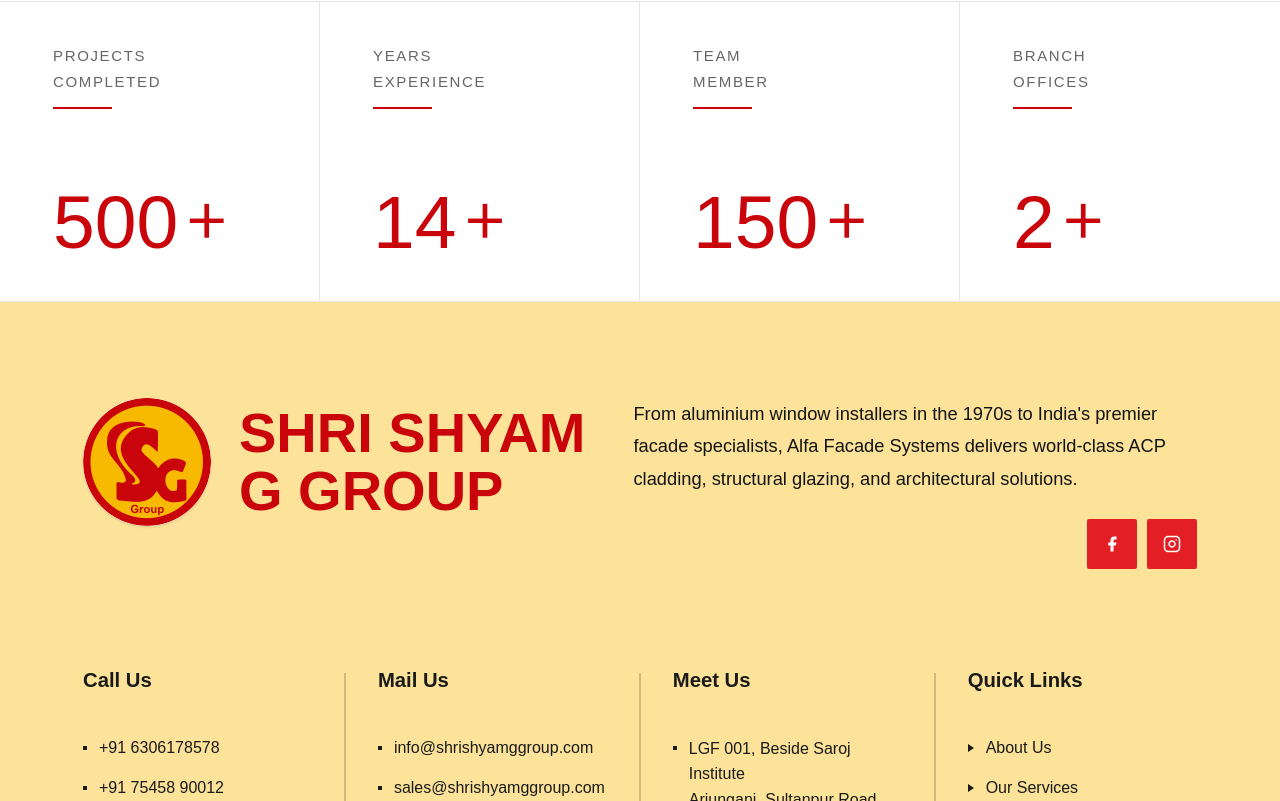
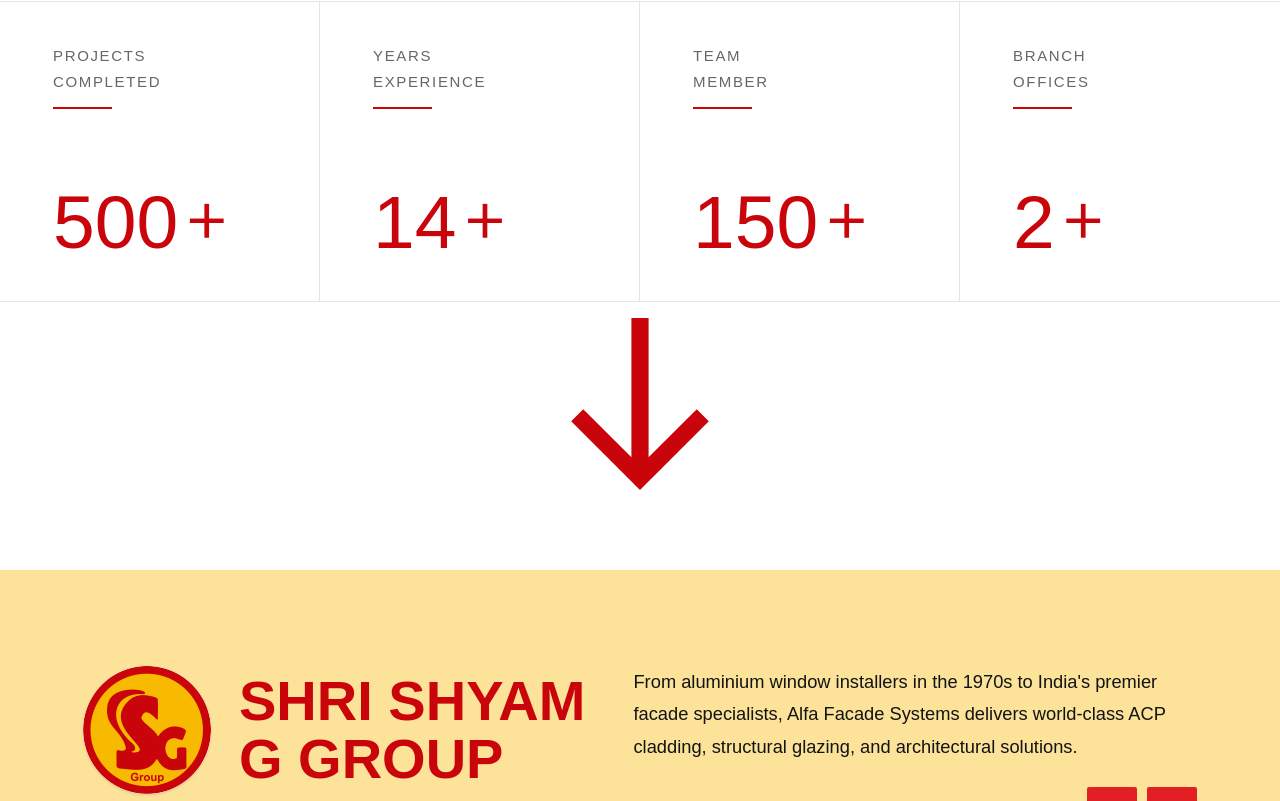
Before and after one commit to x64Mayank/client-site-01, a React (Vite) app: page /services in a window 1280 px wide. Shown: the part 1260-2061 px from the top of the page. Built offline with nearby package versions, Linux system fonts and the light colour scheme; a web font is replaced by a local one.

Commit message:
feat: add LargeArrowDown component to ServicesPage and apply bottom margin to StatsSection

```diff
--- a/src/components/Hero/StatsSection.jsx
+++ b/src/components/Hero/StatsSection.jsx
@@ -45,7 +45,7 @@ const stats = [
 
 const StatsSection = () => {
   return (
-    <section className="w-full border-y border-black/10">
+    <section className="w-full mb-4 border-y border-black/10">
       <div className="grid grid-cols-1 sm:grid-cols-2 lg:grid-cols-4 max-w-[1920px] mx-auto">
         {stats.map((item, index) => (
           <div
--- /dev/null
+++ b/src/components/LargeArrowDown.jsx
@@ -0,0 +1,20 @@
+import React from 'react';
+
+const LargeArrowDown = () => {
+  return (
+    <section className="w-full pt-0 pb-12 lg:pb-20 flex justify-center items-center">
+      <div className="text-brand-secondary hover:translate-y-4 transition-transform duration-500 cursor-pointer">
+        <svg
+          className="w-[80px] h-[80px] lg:w-[172px] lg:h-[172px]"
+          viewBox="0 0 172 172"
+          fill="none"
+          xmlns="http://www.w3.org/2000/svg"
+        >
+          <path d="M154.801 103.2L142.761 91.16L94.6008 139.32V0H77.4008V139.32L29.2408 91.16L17.2008 103.2L86.0008 172L154.801 103.2Z" fill="currentColor"/>
+        </svg>
+      </div>
+    </section>
+  );
+};
+
+export default LargeArrowDown;
--- a/src/pages/ServicesPage.jsx
+++ b/src/pages/ServicesPage.jsx
@@ -3,6 +3,7 @@ import PageHero from '../components/PageHero';
 import QualityEngineering from '../sections/QualityEngineering';
 import Footer from '../sections/Footer';
 import StatsSection from '../components/Hero/StatsSection';
+import LargeArrowDown from '../components/LargeArrowDown';
 
 const ServicesPage = () => {
   return (
@@ -15,6 +16,7 @@ const ServicesPage = () => {
       />
       <QualityEngineering />
       <StatsSection />
+      <LargeArrowDown />
       <Footer />
     </main>
   );
```
